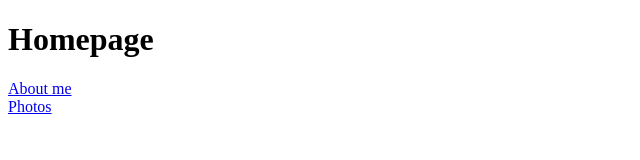
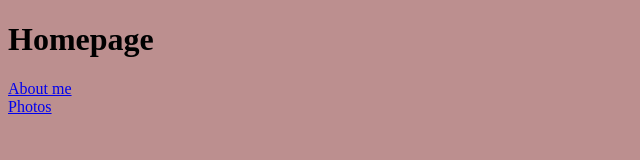
Before and after one commit to LarissaGu/Croissant, a plain HTML site: page index.html in a window 1280 px wide. Shown: the whole page, without its empty margins (0-640 px from the left). Drawn offline with Linux system fonts and the light colour scheme.

Commit message:
Changed background color

```diff
--- a/css/styles.css
+++ b/css/styles.css
@@ -1,3 +1,7 @@
+body {
+  background: rosybrown;
+}
+
 img {
   max-width: 80%;
   display: block;
```
